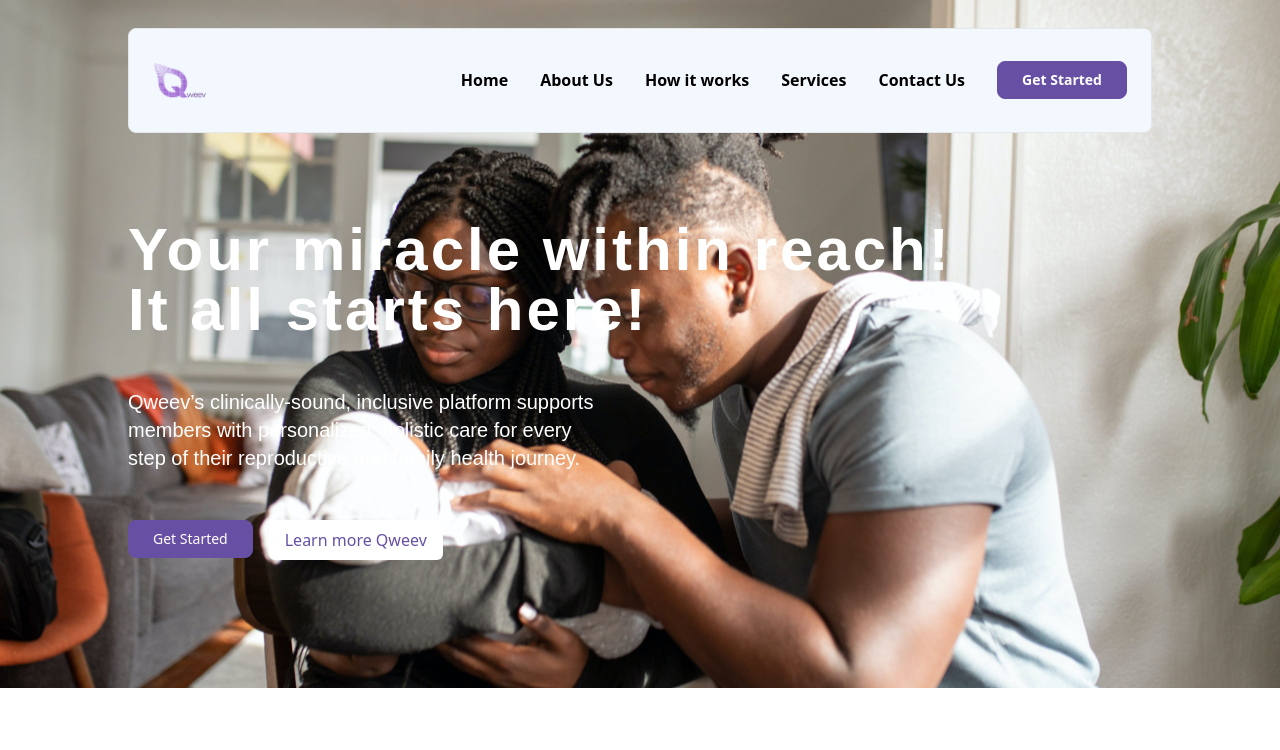
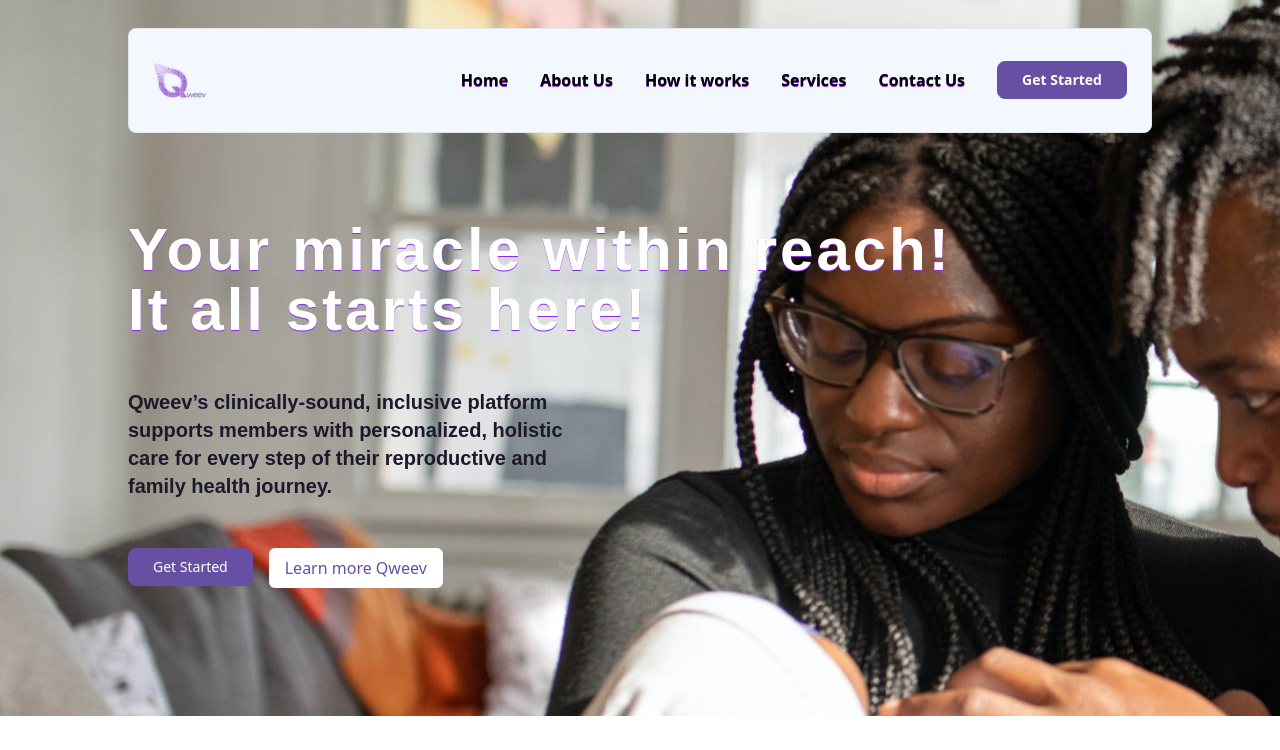
Before and after one commit to tolem23/qweevmain, a Vue app: page / in a window 1280 px wide. Shown: the top 750 px of the page. Built offline with nearby package versions, Linux system fonts and the light colour scheme; a web font is replaced by a local one.

Commit message:
titlefix

```diff
--- a/index.html
+++ b/index.html
@@ -1,16 +1,18 @@
 <!DOCTYPE html>
 <html lang="en" class="scroll-smooth">
-  <head>
+<head>
     <meta charset="UTF-8">
     <link rel="icon" href="/favicon.ico">
     <meta name="viewport" content="width=device-width, initial-scale=1.0">
     <link href="https://fonts.cdnfonts.com/css/domaine-display-narrow" rel="stylesheet">
     <link rel="preconnect" href="https://fonts.googleapis.com">
     <link rel="preconnect" href="https://fonts.gstatic.com" crossorigin>
+    <link href="https://cdn.jsdelivr.net/npm/remixicon@2.2.0/fonts/remixicon.css" rel="stylesheet">
     <link href="https://fonts.googleapis.com/css2?family=Poppins&display=swap" rel="stylesheet">
-
-    <title>Qweev</title>
-  </head>
+    <meta name="description"
+          content="Web App for donor management for specialized clinic." />
+    <title>Qweev - Donor Management System</title>
+</head>
   <body class="flex flex-col min-h-screen">
     <div id="app"></div>
     <script type="module" src="/src/main.js"></script>
--- a/src/views/HomeView.vue
+++ b/src/views/HomeView.vue
@@ -8,7 +8,7 @@
     <div>
         <AboutUs/>
     </div>
-    <div class="md:w-[70%] mx-auto mt-5 mb-3 font-ubuntu">
+    <div class="md:w-[70%] mx-auto mt-5 mb-3 font-ubuntu ">
         <h2>An end-to-end platform where <br>  patients can access a variety of egg donors and surrogates that possibly fits their profile. </h2>
     </div>
     <div class="w-[80%] mx-auto mt-10 mb-20">
@@ -62,10 +62,10 @@ export default {
 </script>
 
 <style scoped>
- .home {
-    background-image: url(../assets/img/couplechild.jpg);
-    background-repeat: no-repeat;
-    background-size: cover;
-    background-position: 80% 50%;
- }
+    .home {
+        background-image: url(../assets/img/couplechild.jpg);
+        background-repeat: no-repeat;
+        text-shadow: 0px 1px 0px blueviolet;
+            background-position: 0% 40%;
+    }
 </style>
--- a/src/views/components/Header.vue
+++ b/src/views/components/Header.vue
@@ -1,7 +1,5 @@
 <template>
-    <head>
-        <link href="https://cdn.jsdelivr.net/npm/remixicon@2.2.0/fonts/remixicon.css" rel="stylesheet">
-    </head>
+
   <div class="header pt-7 " >
     <div class="w-[80%] mx-auto ml-[10%] mr-[10%]  sticky z-20 top bg-white sm:py-8  rounded-lg sm:px-6 border flex justify-between ">
         <div class="logo sm:pl-0 pl-[5%]">
--- a/src/views/components/Intro.vue
+++ b/src/views/components/Intro.vue
@@ -1,7 +1,7 @@
 <template>
     <div :class="Intro" class="mt-[20%] mr-[15%] md:mt-[15%] w-[75%] mx-auto  text-white ">
         <h1 class="" >Your miracle within reach!  <br class="hidden sm:flex">It all starts here! </h1>
-        <p class="mt-[5%] sm:w-[50%] lg:w-[45%] sm:text-xl text-white">
+        <p class="mt-[5%] sm:w-[50%] lg:w-[45%] sm:text-xl " style=" font-weight:bold; text-shadow:none;">
             Qweev’s clinically-sound, inclusive platform supports members
             with personalized, holistic care for every step of their reproductive
             and family health journey.
```
Also changed, not shown: 2 other files (tests, documents, lock files or other folders).
